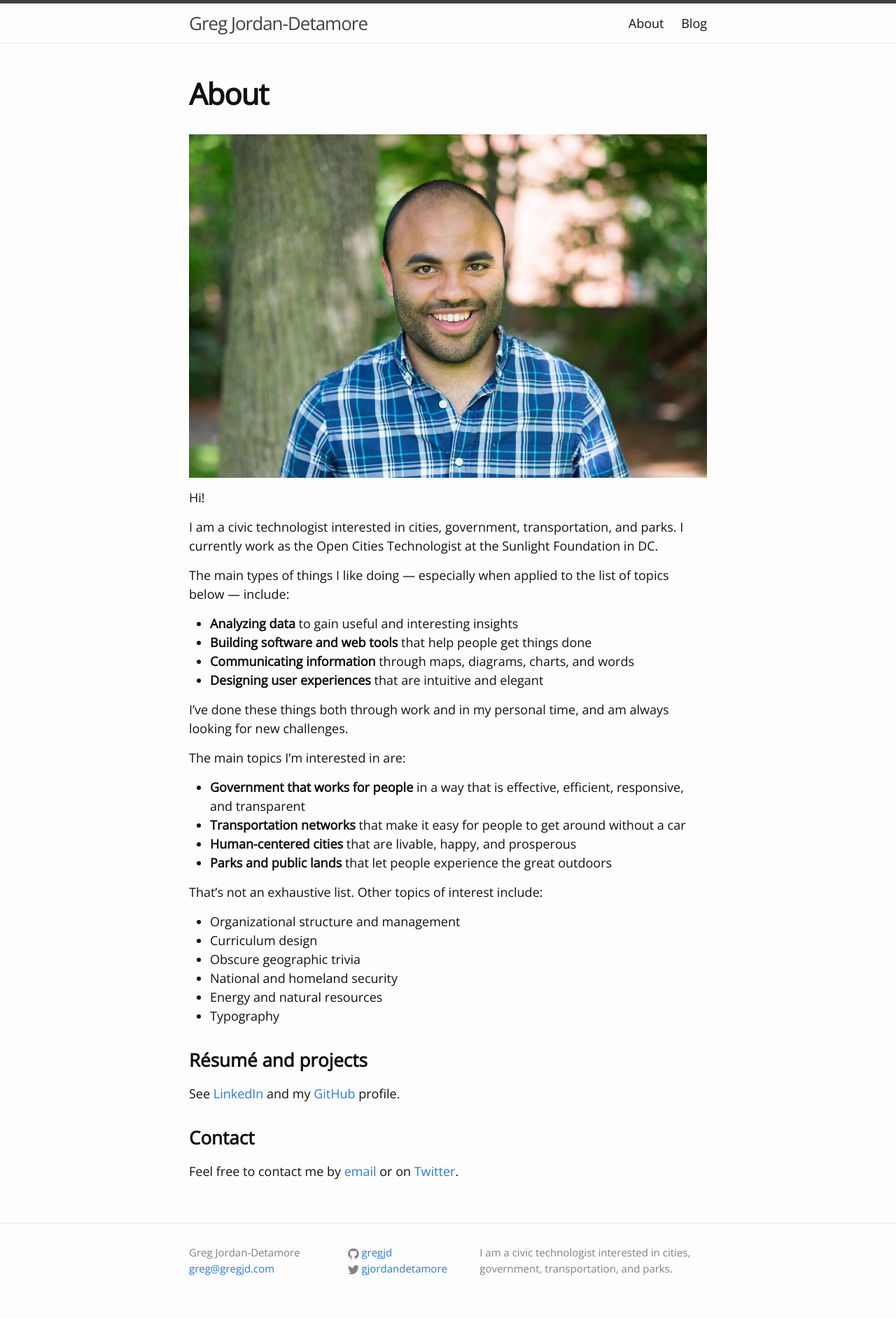
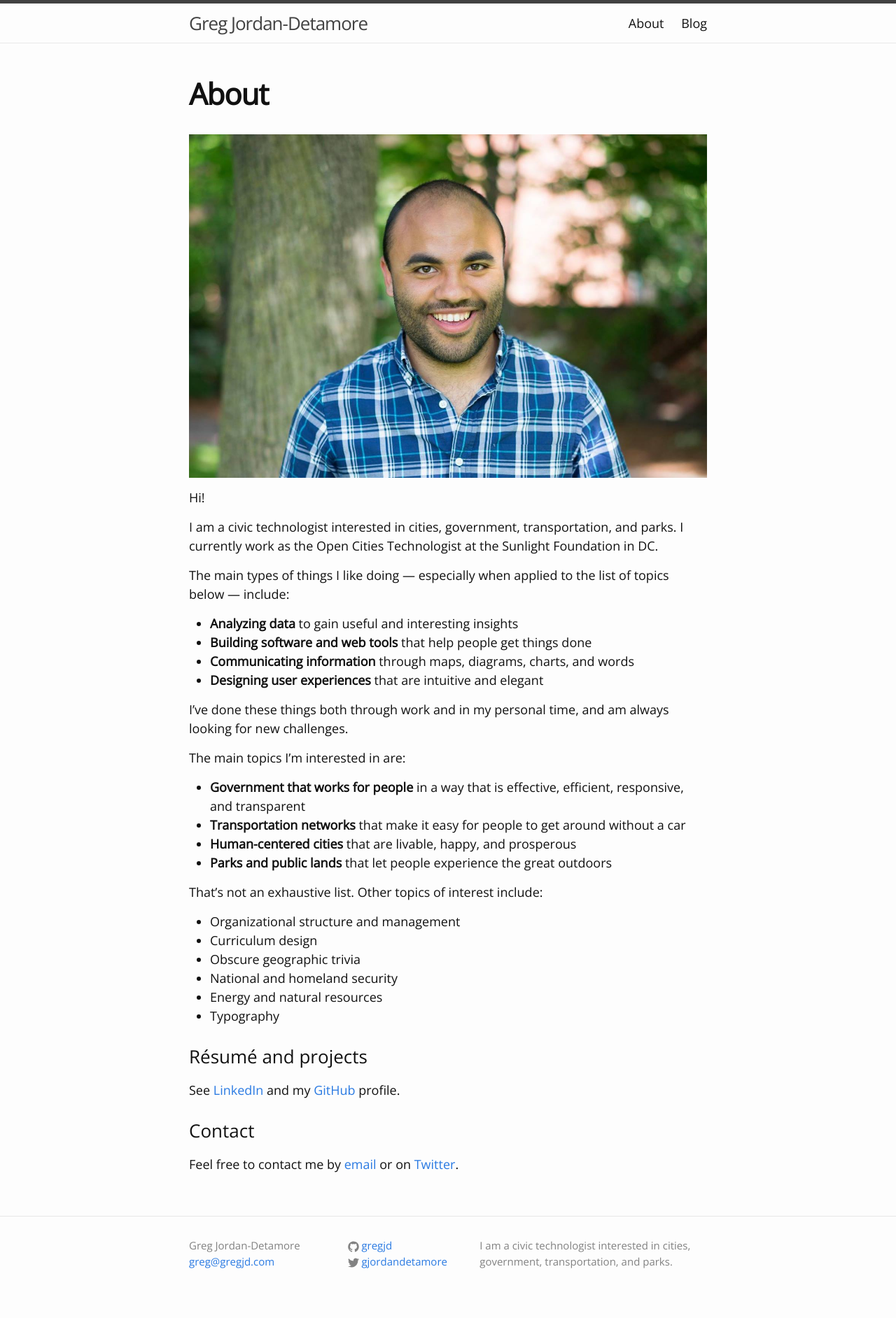
Before and after one commit to gregjd/gregjd.github.io, a Jekyll site: the page built from about/index.md, in a window 1280 px wide. Shown: the whole page at 70% size. Built offline with Jekyll 4.4.1, drawn with Linux system fonts in a browser that asks for light colours.

Commit message:
Make h3 not bold

```diff
--- a/_sass/_base.scss
+++ b/_sass/_base.scss
@@ -89,11 +89,11 @@ li {
 /**
  * Headings
  */
-h1, h2, h3 {
+h1, h2 {
     font-weight: bold;
     padding-top: 15px;
 }
-h4, h5, h6 {
+h3, h4, h5, h6 {
     font-weight: 300;
     padding-top: 10px;
 }
```
